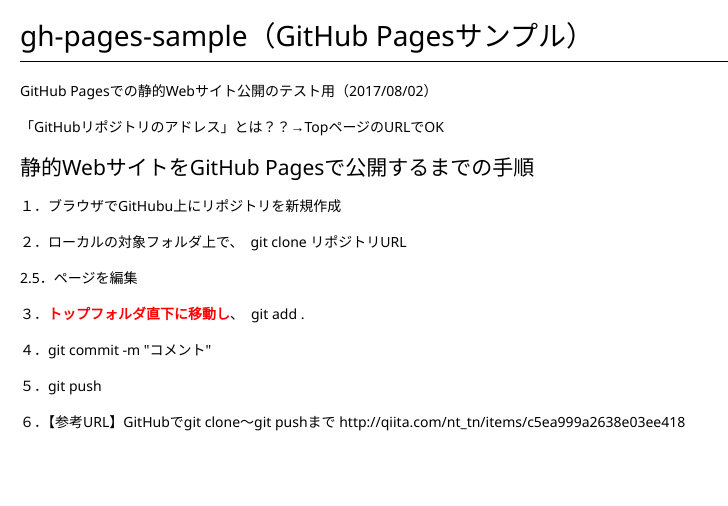
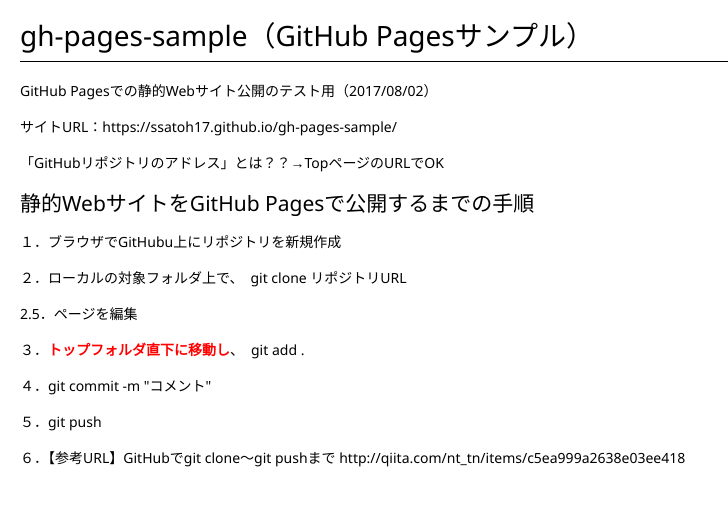
Before and after one commit to ssatoh17/gh-pages-sample, a plain HTML site: page README.html in a window 1280 px wide. Shown: the whole page, without its empty margins (0-728 px from the left). Drawn offline with Linux system fonts and the light colour scheme.

Commit message:
micro chage

```diff
--- a/README.html
+++ b/README.html
@@ -377,6 +377,7 @@ blockquote {
 <body>
 <h1>gh-pages-sample（GitHub Pagesサンプル）</h1>
 <p>GitHub Pagesでの静的Webサイト公開のテスト用（2017/08/02）</p>
+<p>サイトURL：https://ssatoh17.github.io/gh-pages-sample/</p>
 <p>「GitHubリポジトリのアドレス」とは？？→TopページのURLでOK</p>
 <h2>静的WebサイトをGitHub Pagesで公開するまでの手順</h2>
 <p>１．ブラウザでGitHubu上にリポジトリを新規作成</p>
```
Also changed, not shown: 1 other file.
